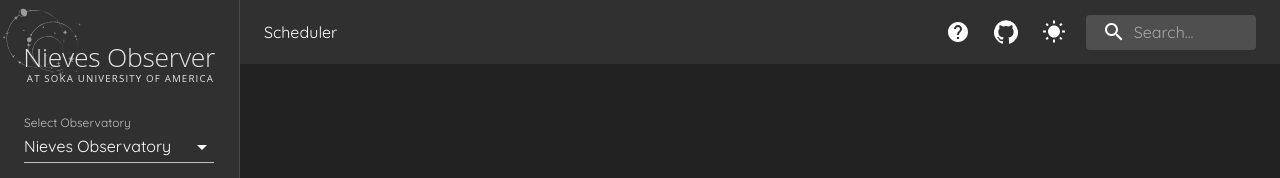
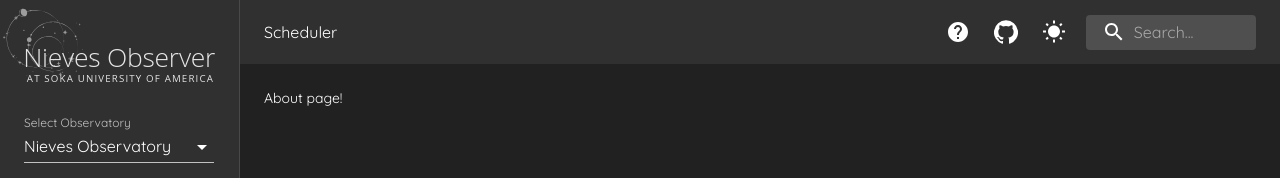
Before and after one commit to littleplato/nieves-observer, a React (Create React App) app in the folder client/: page /about in a window 1280 px wide. Shown: the top 178 px of the page. Built offline with nearby package versions, Linux system fonts and the light colour scheme.

Commit message:
feat: 🎸 Add about router

```diff
--- a/client/src/App.js
+++ b/client/src/App.js
@@ -10,6 +10,7 @@ import EclipsingBinaries from "./pages/EclipsingBinaries";
 import DSO from "./pages/DSO";
 import Objects from "./pages/Objects";
 import SearchResults from "./pages/SearchResults";
+import About from "./pages/About";
 import useSearch from "./hooks/useSearch";
 import dotenv from "dotenv";
 dotenv.config();
@@ -98,6 +99,9 @@ function App() {
               observatoryPosition={observatoryPosition}
             />
           </Route>
+          <Route exact path="/about">
+            <About />
+          </Route>
           <Route path="/scheduler">
             <Scheduler
               schedulerData={schedulerData}
--- a/client/src/components/ResNav.js
+++ b/client/src/components/ResNav.js
@@ -201,7 +201,7 @@ function ResNav(props) {
               }}
               component={RouterLink}
               color="inherit"
-              to="/scheduler"
+              to="/about"
             >
               <HelpIcon />
             </IconButton>
--- /dev/null
+++ b/client/src/pages/About.js
@@ -0,0 +1,5 @@
+import React from "react";
+
+export default function About() {
+  return <div>About page!</div>;
+}
```
